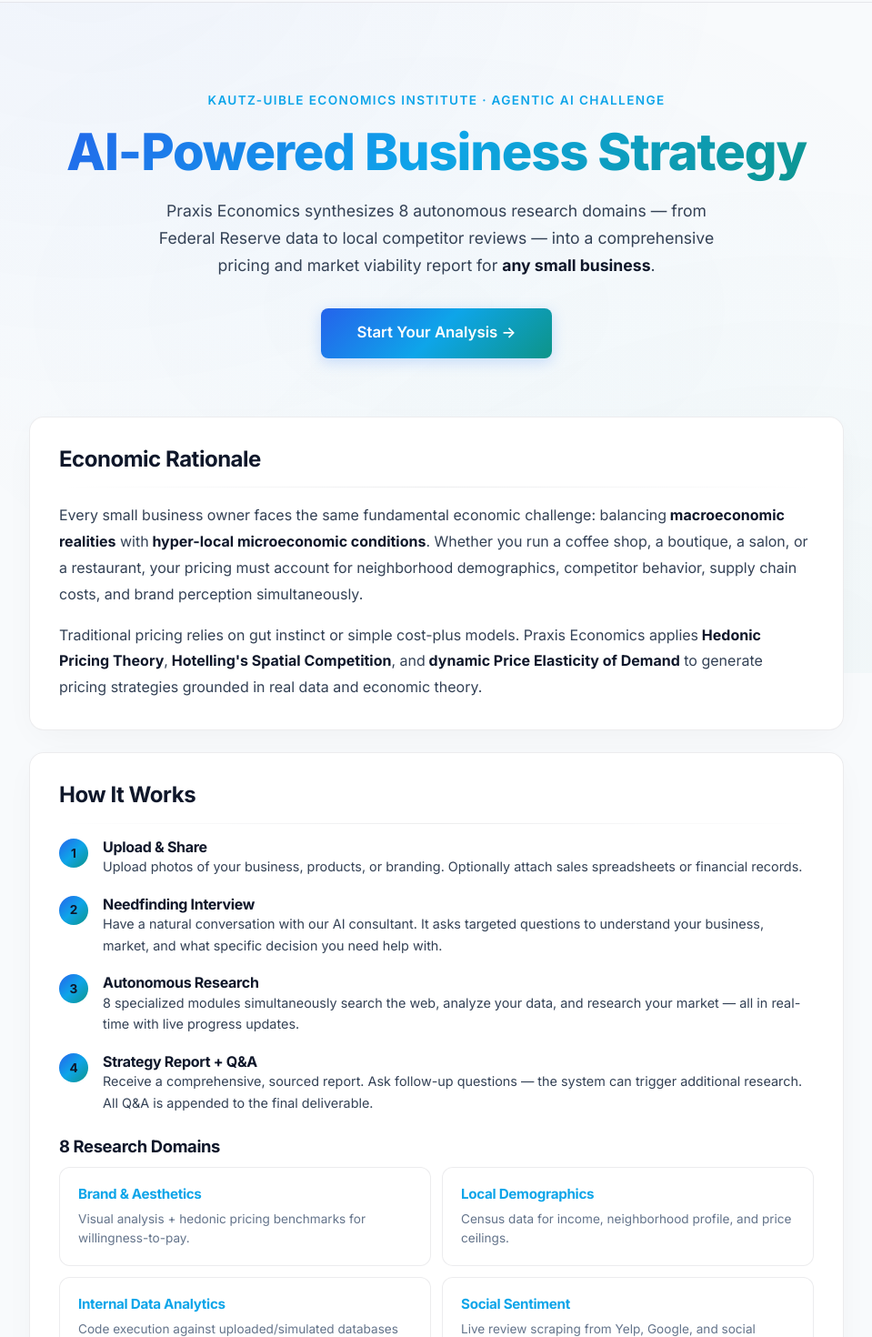
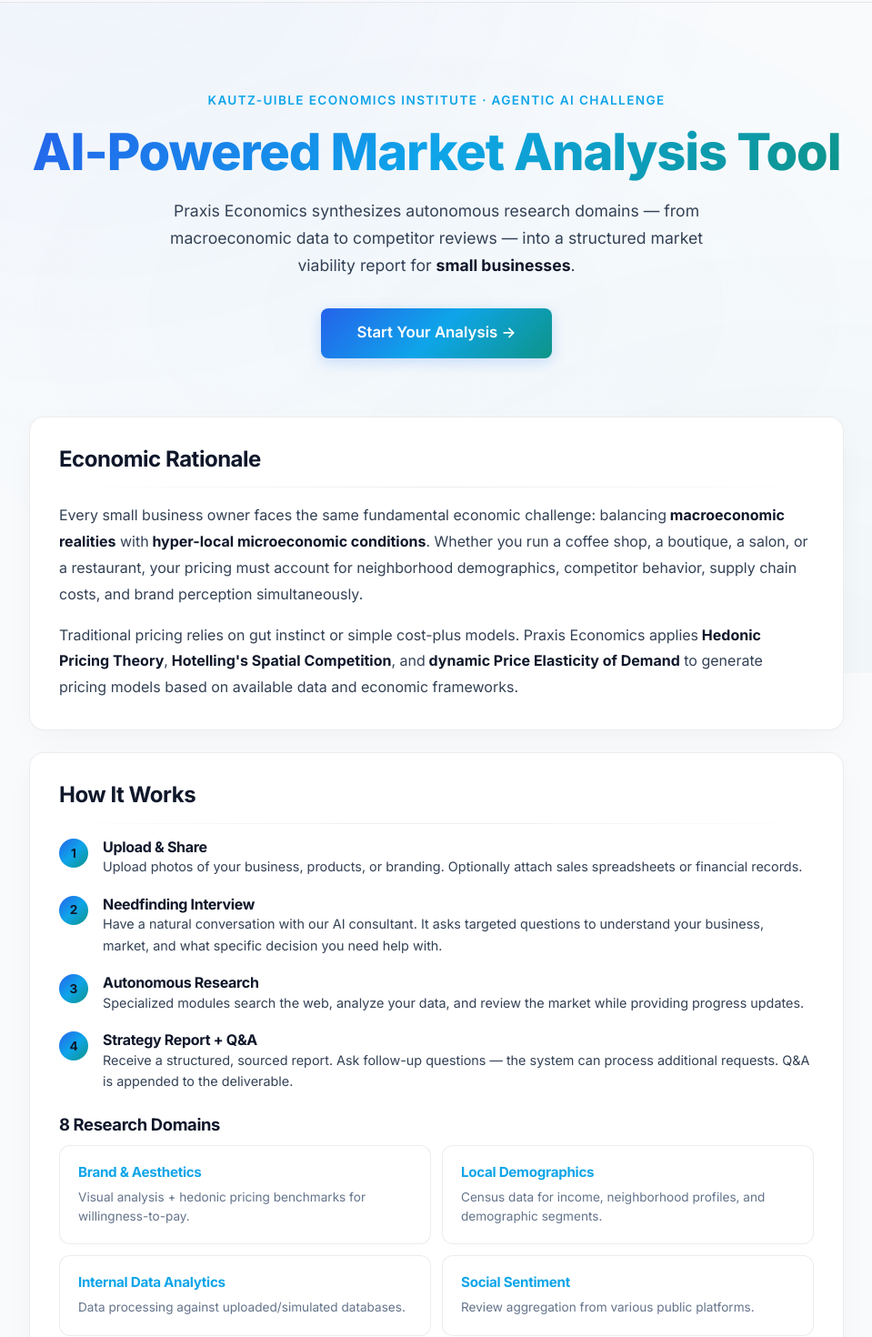
Before and after one commit to Aryagarg23/LCOB_AI_CHALLENGE, a Next.js app: page / in a window 1280 px wide. Shown: the part 60-1530 px from the top of the page at 91% size, without its empty margins (160-1119 px from the left). Built offline with nearby package versions, Linux system fonts and the light colour scheme.

Commit message:
docs: refine tone to be more objective and presentational

```diff
--- a/src/app/page.js
+++ b/src/app/page.js
@@ -9,10 +9,10 @@
         <p style={{ color: 'var(--accent-cyan)', fontWeight: 600, fontSize: '0.85rem', textTransform: 'uppercase', letterSpacing: '0.1em', marginBottom: '0.75rem' }}>
           Kautz-Uible Economics Institute · Agentic AI Challenge
         </p>
-        <h1 style={{ marginBottom: '1rem' }}>AI-Powered Business Strategy</h1>
+        <h1 style={{ marginBottom: '1rem' }}>AI-Powered Market Analysis Tool</h1>
         <p style={{ fontSize: '1.1rem', maxWidth: '650px', margin: '0 auto 2rem auto', lineHeight: 1.7 }}>
-          Praxis Economics synthesizes 8 autonomous research domains — from Federal Reserve data
-          to local competitor reviews — into a comprehensive pricing and market viability report for <strong style={{ color: 'var(--text-primary)' }}>any small business</strong>.
+          Praxis Economics synthesizes autonomous research domains — from macroeconomic data
+          to competitor reviews — into a structured market viability report for <strong style={{ color: 'var(--text-primary)' }}>small businesses</strong>.
         </p>
         <Link href="/simulate" className="btn-primary" style={{ fontSize: '1.05rem', padding: '0.85rem 2.5rem' }}>
           Start Your Analysis →
@@ -35,7 +35,7 @@
           <strong style={{ color: 'var(--text-primary)' }}> Hedonic Pricing Theory</strong>,
           <strong style={{ color: 'var(--text-primary)' }}> Hotelling's Spatial Competition</strong>, and
           <strong style={{ color: 'var(--text-primary)' }}> dynamic Price Elasticity of Demand</strong> to
-          generate pricing strategies grounded in real data and economic theory.
+          generate pricing models based on available data and economic frameworks.
         </p>
       </section>
 
@@ -48,8 +48,8 @@
           {[
             { num: '1', title: 'Upload & Share', desc: 'Upload photos of your business, products, or branding. Optionally attach sales spreadsheets or financial records.' },
             { num: '2', title: 'Needfinding Interview', desc: 'Have a natural conversation with our AI consultant. It asks targeted questions to understand your business, market, and what specific decision you need help with.' },
-            { num: '3', title: 'Autonomous Research', desc: '8 specialized modules simultaneously search the web, analyze your data, and research your market — all in real-time with live progress updates.' },
-            { num: '4', title: 'Strategy Report + Q&A', desc: 'Receive a comprehensive, sourced report. Ask follow-up questions — the system can trigger additional research. All Q&A is appended to the final deliverable.' },
+            { num: '3', title: 'Autonomous Research', desc: 'Specialized modules search the web, analyze your data, and review the market while providing progress updates.' },
+            { num: '4', title: 'Strategy Report + Q&A', desc: 'Receive a structured, sourced report. Ask follow-up questions — the system can process additional requests. Q&A is appended to the deliverable.' },
           ].map((s) => (
             <div key={s.num} style={{ display: 'flex', gap: '1rem', alignItems: 'flex-start' }}>
               <div style={{ width: '32px', height: '32px', borderRadius: '50%', background: 'var(--accent-gradient)', display: 'flex', alignItems: 'center', justifyContent: 'center', fontWeight: 700, fontSize: '0.85rem', flexShrink: 0 }}>{s.num}</div>
@@ -65,9 +65,9 @@
         <div className="grid grid-cols-2" style={{ gap: '0.75rem' }}>
           {[
             { title: 'Brand & Aesthetics', desc: 'Visual analysis + hedonic pricing benchmarks for willingness-to-pay.' },
-            { title: 'Local Demographics', desc: 'Census data for income, neighborhood profile, and price ceilings.' },
-            { title: 'Internal Data Analytics', desc: 'Code execution against uploaded/simulated databases for PED.' },
-            { title: 'Social Sentiment', desc: 'Live review scraping from Yelp, Google, and social media.' },
+            { title: 'Local Demographics', desc: 'Census data for income, neighborhood profiles, and demographic segments.' },
+            { title: 'Internal Data Analytics', desc: 'Data processing against uploaded/simulated databases.' },
+            { title: 'Social Sentiment', desc: 'Review aggregation from various public platforms.' },
             { title: 'Macroeconomic Tracking', desc: 'Fed Funds Rate, CPI, consumer spending from FRED.' },
             { title: 'Supply Chain Costs', desc: 'Industry-specific commodity and wholesale cost analysis.' },
             { title: 'Urban Mobility', desc: 'Walk Score, transit, and nearby anchor analysis.' },
```
Also changed, not shown: 1 other file (tests, documents, lock files or other folders).
